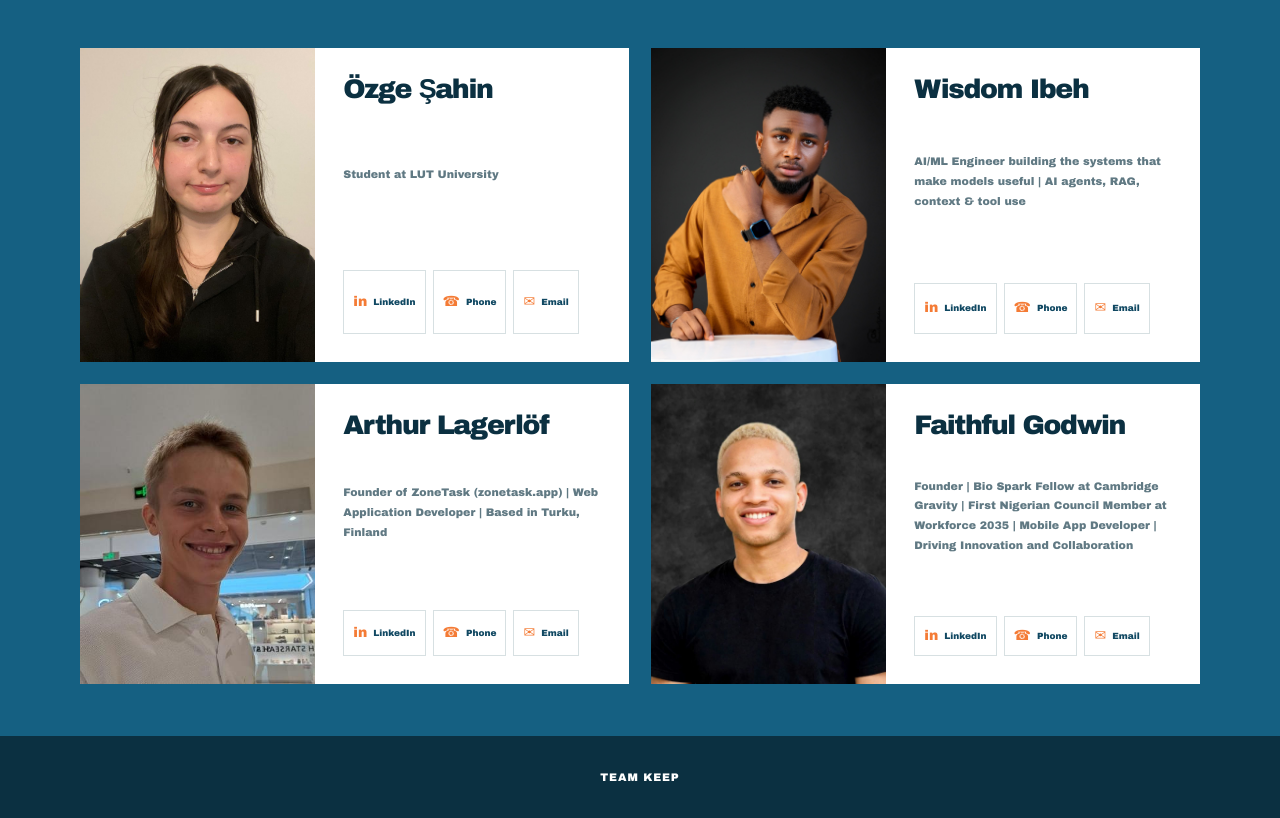
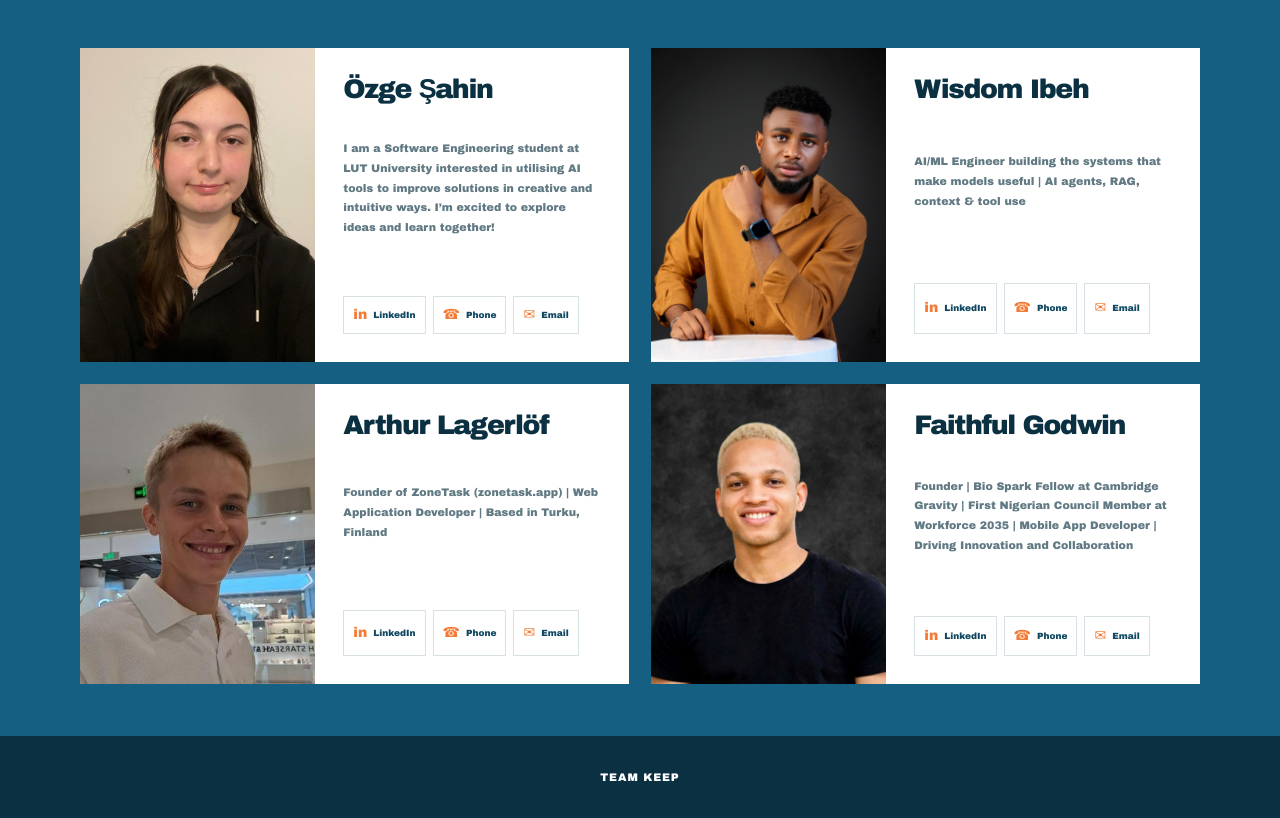
Before and after one commit to arthurlagerlof/team-keep, a React (Vite) app: page / in a window 1280 px wide. Shown: the part 800-1618 px from the top of the page. Built offline with nearby package versions, Linux system fonts and the light colour scheme.

Commit message:
Add özge text

```diff
--- a/src/App.jsx
+++ b/src/App.jsx
@@ -8,7 +8,7 @@ const members = [
     name: "Özge Şahin",
     image: "/images/ozge_sahin.jpeg",
     description:
-      "Student at LUT University",
+      "I am a Software Engineering student at LUT University interested in utilising AI tools to improve solutions in creative and intuitive ways. I’m excited to explore ideas and learn together!",
     linkedin: "https://www.linkedin.com/in/ozgesahin05/",
     phone: "+90 541 710 84 17",
     email: "Ozge.Sahin@student.lut.fi",
```
